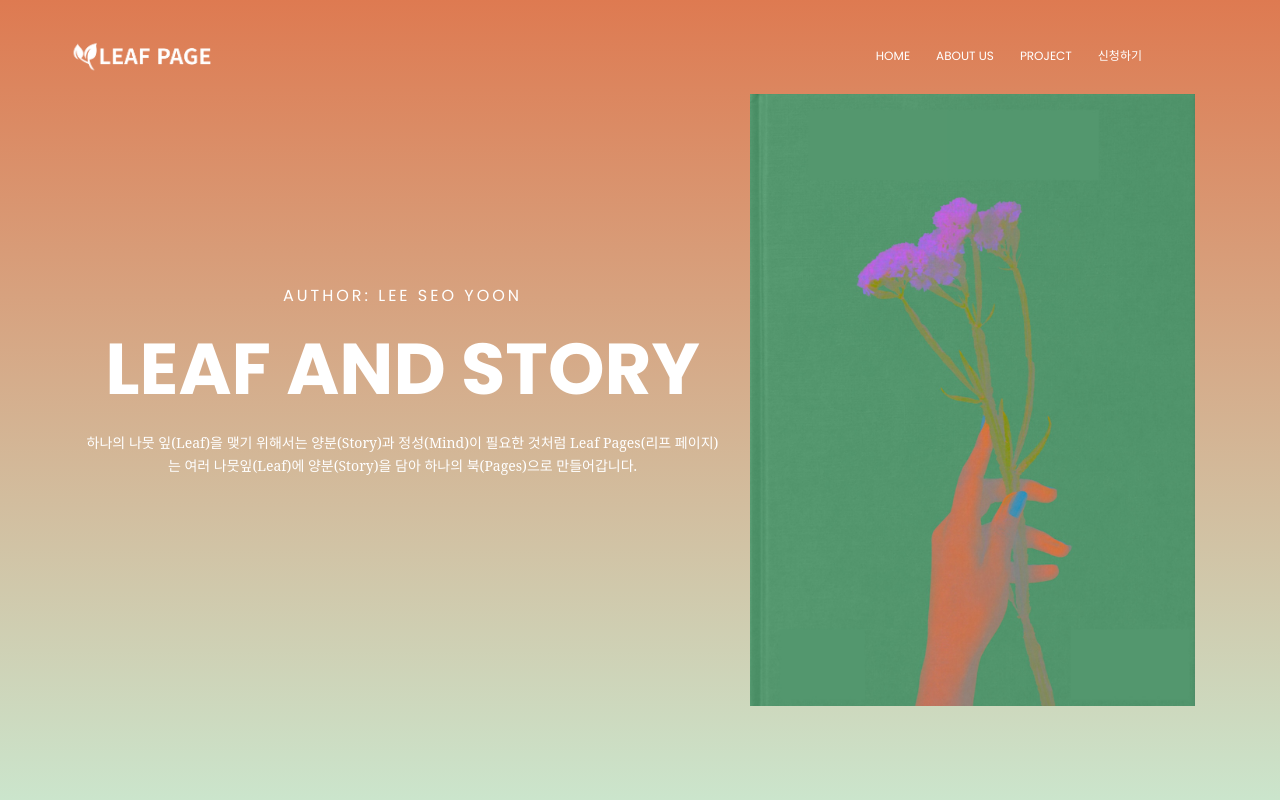
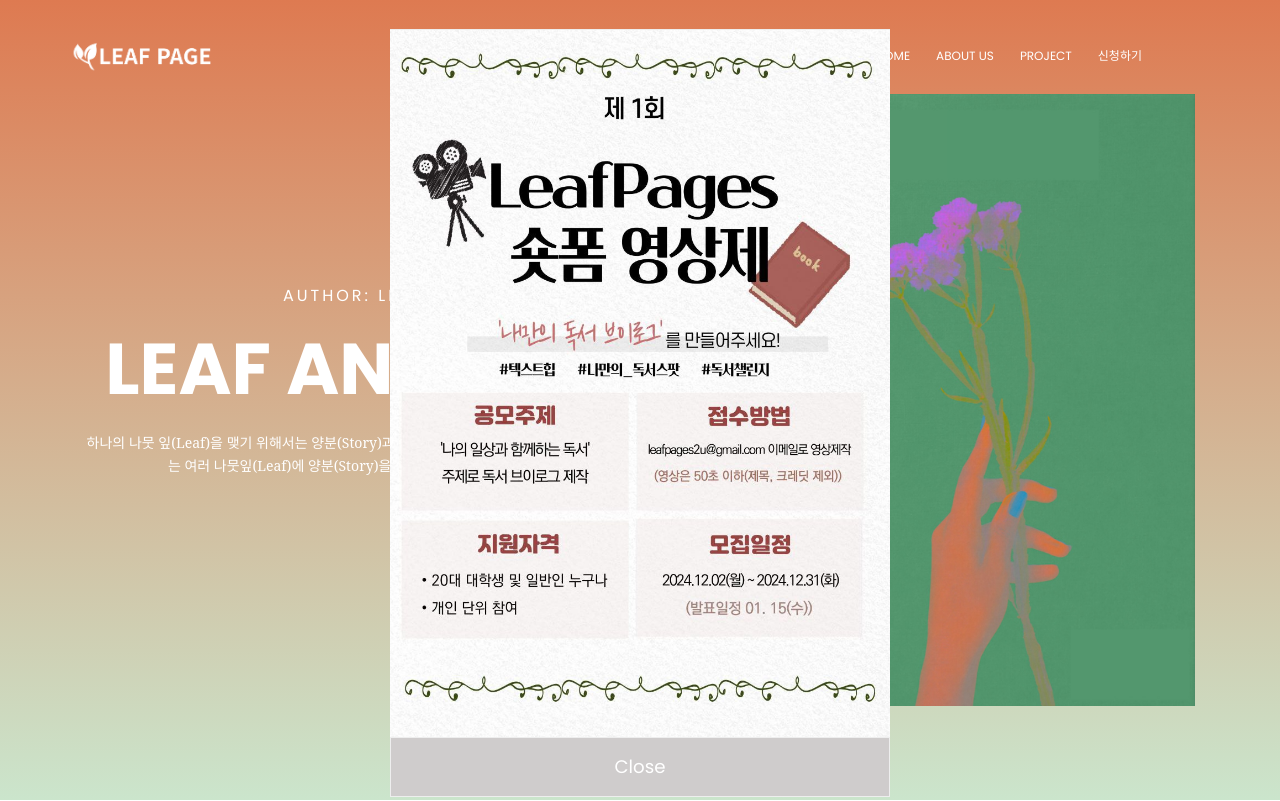
Before and after one commit to dbtkdok/LeafPages, a plain HTML site: page index.html in a window 1280 px wide. Shown: the top 801 px of the page. Drawn offline with nearby package versions, Linux system fonts and the light colour scheme; some packages are replaced by stand-ins of ours; a web font is replaced by a local one.

Commit message:
update content

```diff
--- a/css/main.css
+++ b/css/main.css
@@ -2987,3 +2987,58 @@ h6 {
 .switch-wrap p {
   margin: 0;
 }
+
+/* 모달창 */
+.modal_box{
+	width: 70%;
+	display: none;
+	height: 150px;
+	margin: 0 auto;
+	padding: 20px;
+	text-align: center;
+	display: flex;
+	flex-flow: column;
+	position: absolute;
+	top: 2%;
+	left: 50%;
+	transform: translate(-50%, -50%);
+	z-index: 999;
+	align-items: center;
+}
+
+.modal_head {
+  width: 480px;
+  background: #cdcdcd;
+  padding: 10px 10px 0 10px;
+}
+
+.modal_btn {
+  display: flex;
+  align-items: center;
+  width: 500px;
+  justify-content: space-around;
+  background: #cfcccc;
+}
+
+.modal_box button{
+	width: 100%;
+	height: 60px;
+	border: 1px solid #eee;
+	font-size: 1.3em;
+	padding: 0px;
+	align-self: center;
+	cursor: pointer;
+	background: none;
+	color: white;
+}
+
+.modal_bg{
+	position: absolute;
+	top: 0;
+	left: 0;
+  display: none;
+	width: 100%;
+	height: 100%;
+	background-color: rgba(0,0,0,0.5);
+	z-index: 99;
+}
--- a/index.html
+++ b/index.html
@@ -497,6 +497,14 @@ Copyright &copy; 2023 LeafPages, All right reserved</a>
 			</footer>
 			<!-- End footer Area -->
 
+			<div class="modal_box">
+				<img onclick="javascrpt:location.href='https://forms.gle/1Qvy2DQKt1eG8QrU6'" src="./img/content2.jpg" style="height: 800px; width: 500px; border-top: 1px solid #eee; cursor: pointer;">
+				<div class="modal_btn">
+				  <button id="modal_close">Close</button>
+				</div>
+			</div>
+
+
 			<script src="js/vendor/jquery-2.2.4.min.js"></script>
 			<script src="https://cdnjs.cloudflare.com/ajax/libs/popper.js/1.12.9/umd/popper.min.js" integrity="sha384-ApNbgh9B+Y1QKtv3Rn7W3mgPxhU9K/ScQsAP7hUibX39j7fakFPskvXusvfa0b4Q" crossorigin="anonymous"></script>
 			<script src="js/vendor/bootstrap.min.js"></script>
--- a/js/main.js
+++ b/js/main.js
@@ -266,3 +266,11 @@ $(document).ready(function(){
 
 
  });
+
+ $(function () {
+
+  $('#modal_close').click(function(){
+      $('.modal_box').fadeOut();
+      $('.modal_bg').fadeOut();
+  });
+});
```
Also changed, not shown: img/content2.jpg (added), 2 other files.
